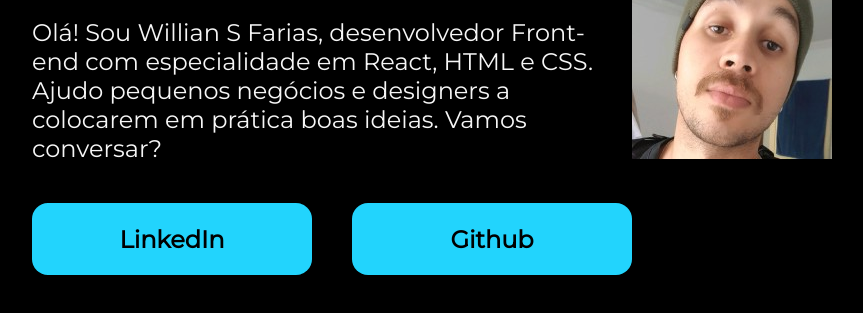
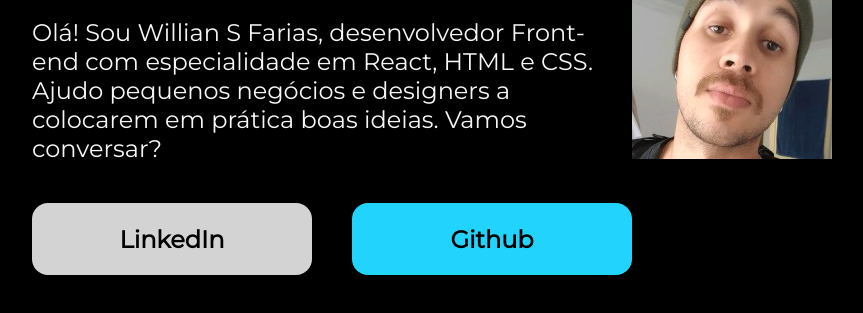
Before and after one commit to WillianFarias/portifolio, a plain HTML site: page index.html in a window 1280 px wide. In both pictures the pointer is over the link "LinkedIn". Shown: the part 317-630 px from the top of the page, without its empty margins (208-1071 px from the left). Drawn offline with nearby package versions, Linux system fonts and the light colour scheme.

Commit message:
destacando botao onde o mouse esta sobre

```diff
--- a/style.css
+++ b/style.css
@@ -64,3 +64,7 @@ body {
   font-weight: 600;
   font-style: normal;
 }
+
+a:hover {
+  background-color: #D3D3D3;
+}
```
